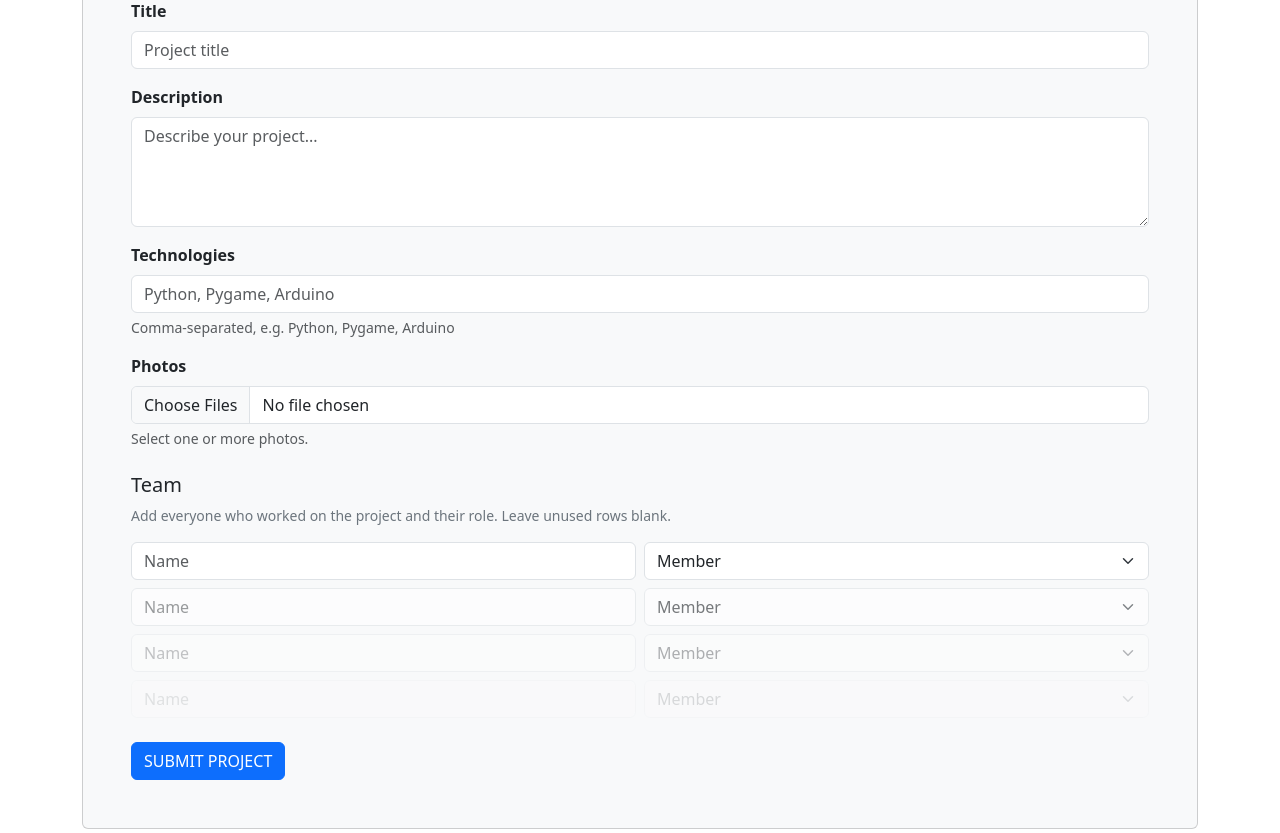
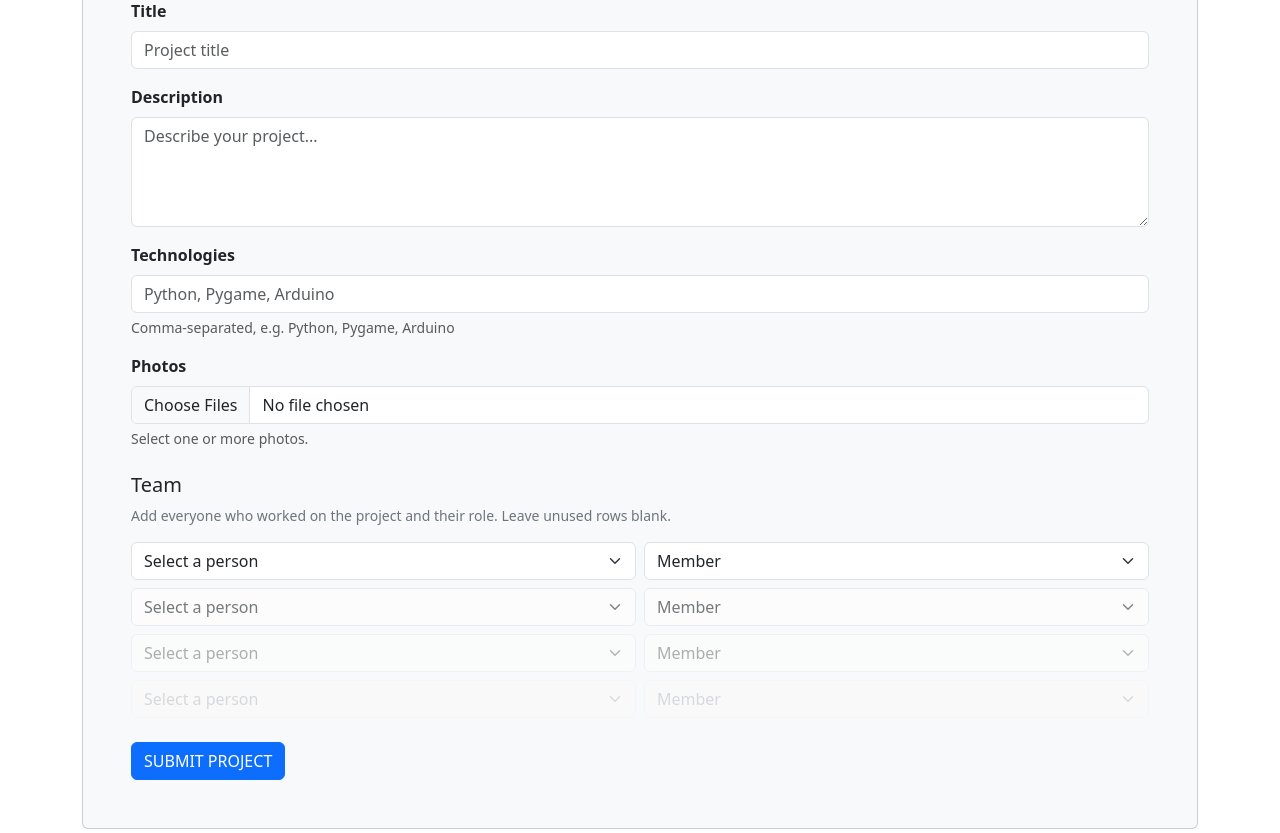
Before and after one commit to 1399999/SwampWorksWebsite, a Django app: page /projects/ in a window 1280 px wide. Shown: the part 848-1681 px from the top of the page. Run offline with Django 4.2, Linux system fonts and the light colour scheme; the visitor is signed in with stand-in values (Sample User, id 1); data comes from the database, SQL or seed files in the repository; data that the repository does not hold is empty; some libraries are stand-ins or nearby versions.

Commit message:
Now you can only choose between existing users

```diff
--- a/src/landing_page/forms.py
+++ b/src/landing_page/forms.py
@@ -1,4 +1,5 @@
 from django import forms
+from django.contrib.auth import get_user_model
 from django.forms import BaseInlineFormSet, inlineformset_factory
 
 from .models import Project, ProjectImage, ProjectMember, Idea, ClubMeeting, Contact
@@ -75,24 +76,43 @@ _member_widgets = {
 MEMBER_ROLE_CHOICES = [('Member', 'Member'), ('Leader', 'Leader')]
 
 
+def user_name_choices():
+    """Everyone with an account, by first and last name, for the team dropdown."""
+    names = []
+    for user in get_user_model().objects.order_by('first_name', 'last_name', 'username'):
+        full_name = user.get_full_name() or user.username
+        if full_name not in names:
+            names.append(full_name)
+    return [('', 'Select a person')] + [(name, name) for name in names]
+
+
 class NewMemberForm(forms.ModelForm):
-    """A team member on a new project: the role is a choice between Member and Leader."""
+    """A team member on a new project: pick a person from the user list and a role (Member or Leader)."""
 
+    name = forms.ChoiceField(choices=[('', 'Select a person')])
     role = forms.ChoiceField(choices=MEMBER_ROLE_CHOICES, initial='Member')
 
     class Meta:
         model = ProjectMember
         fields = ('name', 'role')
-        widgets = {'name': forms.TextInput(attrs={'placeholder': 'Name'})}
 
-    def __init__(self, *args, **kwargs):
+    def __init__(self, *args, name_choices=None, **kwargs):
         super().__init__(*args, **kwargs)
+        self.fields['name'].choices = name_choices or user_name_choices()
         # a blank extra row counts as untouched only if its role starts out as Member
         if not self.initial.get('role'):
             self.initial['role'] = 'Member'
 
 
 class BaseNewMemberFormSet(BaseInlineFormSet):
+    def get_form_kwargs(self, index):
+        # look the users up once per page instead of once per row
+        kwargs = super().get_form_kwargs(index)
+        if not hasattr(self, '_name_choices'):
+            self._name_choices = user_name_choices()
+        kwargs['name_choices'] = self._name_choices
+        return kwargs
+
     def clean(self):
         super().clean()
         leaders = 0
--- a/src/landing_page/templates/landing_page/projects.html
+++ b/src/landing_page/templates/landing_page/projects.html
@@ -88,7 +88,7 @@
                         <div class="team-row row g-2 mb-2 {% if forloop.first %}is-default{% else %}is-faded{% endif %}" data-row>
                             {% for hidden in member_form.hidden_fields %}{{ hidden }}{% endfor %}
                             <div class="col-sm-6">
-                                {{ member_form.name|add_class:"form-control" }}
+                                {{ member_form.name|add_class:"form-select" }}
                                 {% for error in member_form.name.errors %}<div class="text-danger small mt-1">{{ error }}</div>{% endfor %}
                             </div>
                             <div class="col-sm-6">
@@ -102,7 +102,7 @@
                 <template id="member-row-template">
                     <div class="team-row row g-2 mb-2 is-faded" data-row>
                         {% for hidden in member_formset.empty_form.hidden_fields %}{{ hidden }}{% endfor %}
-                        <div class="col-sm-6">{{ member_formset.empty_form.name|add_class:"form-control" }}</div>
+                        <div class="col-sm-6">{{ member_formset.empty_form.name|add_class:"form-select" }}</div>
                         <div class="col-sm-6">{{ member_formset.empty_form.role|add_class:"form-select" }}</div>
                     </div>
                 </template>
@@ -120,16 +120,16 @@
                         function rows() { return Array.prototype.slice.call(list.querySelectorAll('[data-row]')); }
 
                         function hasContent(row) {
-                            var name = row.querySelector('input[type="text"]');
-                            var role = row.querySelector('select');
-                            return (name && name.value.trim() !== '')
+                            var name = row.querySelector('select[name$="-name"]');
+                            var role = row.querySelector('select[name$="-role"]');
+                            return (name && name.value !== '')
                                 || (role && role.value !== 'Member')
                                 || row.querySelector('.text-danger') !== null;
                         }
 
                         // only one row may be the leader: once chosen, "Leader" is disabled in every other row
                         function syncLeader() {
-                            var selects = Array.prototype.slice.call(list.querySelectorAll('select'));
+                            var selects = Array.prototype.slice.call(list.querySelectorAll('select[name$="-role"]'));
                             var leader = selects.filter(function (select) { return select.value === 'Leader'; })[0];
                             selects.forEach(function (select) {
                                 Array.prototype.forEach.call(select.options, function (option) {
```
